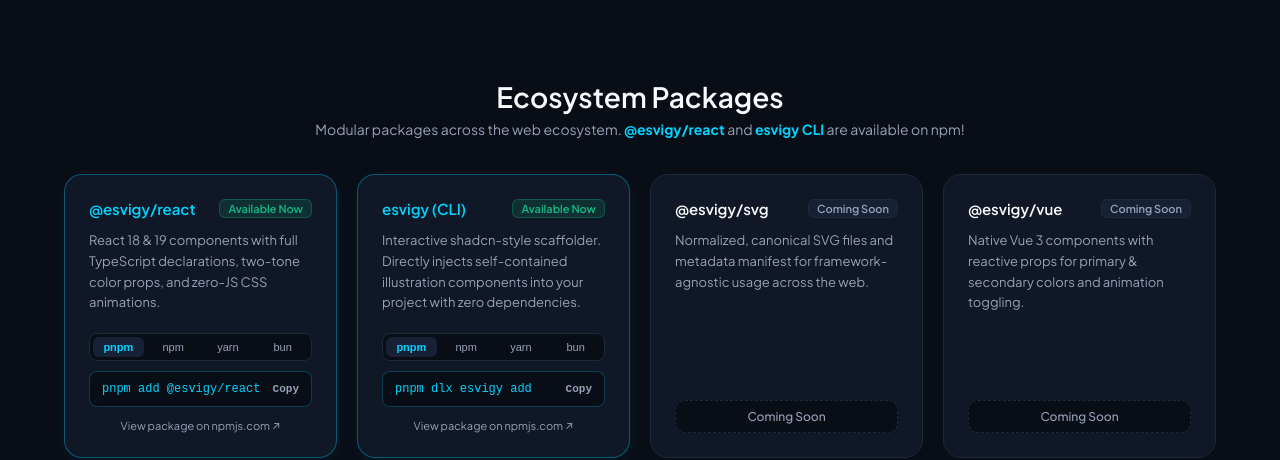
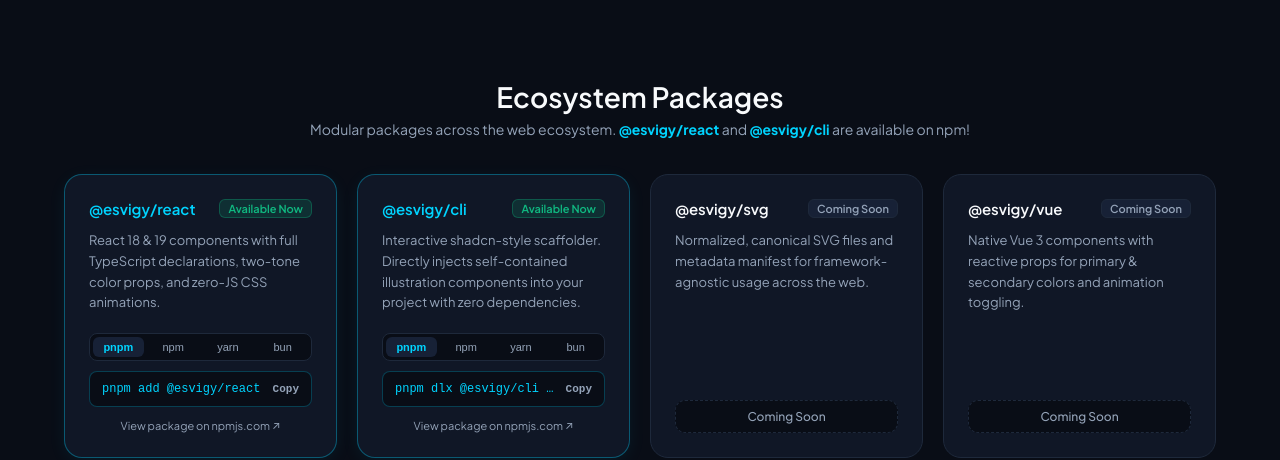
Before and after one commit to nickfrostech/esvigy, a React (Vite) app in the folder apps/website/: page / in a window 1280 px wide. Shown: the part 1718-2178 px from the top of the page. Built offline with nearby package versions, Linux system fonts and the light colour scheme.

Commit message:
chore: update CLI references and commands to @esvigy/cli across website and docs

```diff
--- a/apps/website/src/components/IllustrationModal.tsx
+++ b/apps/website/src/components/IllustrationModal.tsx
@@ -97,7 +97,7 @@
 	};
 
 	const cliSnippet = `# Add as self-contained ${cliFramework === "svg" ? "SVG" : cliFramework.toUpperCase()} component to your components folder
-${cliPmMap[cliPm]} esvigy add ${item.name} --framework ${cliFramework}`;
+${cliPmMap[cliPm]} @esvigy/cli add ${item.name} --framework ${cliFramework}`;
 
 	const codeToShow = activeTab === "component" ? componentSnippet : cliSnippet;
 
--- a/apps/website/src/components/home/PackagesSection.tsx
+++ b/apps/website/src/components/home/PackagesSection.tsx
@@ -29,17 +29,17 @@
 		},
 	},
 	{
-		name: "esvigy (CLI)",
+		name: "@esvigy/cli",
 		description:
 			"Interactive shadcn-style scaffolder. Directly injects self-contained illustration components into your project with zero dependencies.",
 		status: "Available Now",
 		isLive: true,
-		npmUrl: "https://www.npmjs.com/package/esvigy",
+		npmUrl: "https://www.npmjs.com/package/@esvigy/cli",
 		commands: {
-			pnpm: "pnpm dlx esvigy add",
-			npm: "npx esvigy add",
-			yarn: "yarn dlx esvigy add",
-			bun: "bunx esvigy add",
+			pnpm: "pnpm dlx @esvigy/cli add",
+			npm: "npx @esvigy/cli add",
+			yarn: "yarn dlx @esvigy/cli add",
+			bun: "bunx @esvigy/cli add",
 		},
 	},
 	{
@@ -103,7 +103,7 @@
 					Modular packages across the web ecosystem.{" "}
 					<strong style={{ color: "var(--cyan-primary)" }}>@esvigy/react</strong>{" "}
 					and{" "}
-					<strong style={{ color: "var(--cyan-primary)" }}>esvigy CLI</strong>{" "}
+					<strong style={{ color: "var(--cyan-primary)" }}>@esvigy/cli</strong>{" "}
 					are available on npm!
 				</p>
 			</div>
--- a/packages/cli/src/commands/list.ts
+++ b/packages/cli/src/commands/list.ts
@@ -59,7 +59,7 @@
 	console.log(pc.dim("─".repeat(60)));
 	console.log(
 		pc.dim(
-			`To add an illustration to your project, run:\n  ${pc.cyan("pnpm dlx esvigy add <Name>")}\n`,
+			`To add an illustration to your project, run:\n  ${pc.cyan("pnpm dlx @esvigy/cli add <Name>")}\n`,
 		),
 	);
 }
```
Also changed, not shown: packages/cli/README.md, packages/esvigy/README.md, packages/react/README.md, packages/svg/README.md, 2 other files (tests, documents, lock files or other folders).
